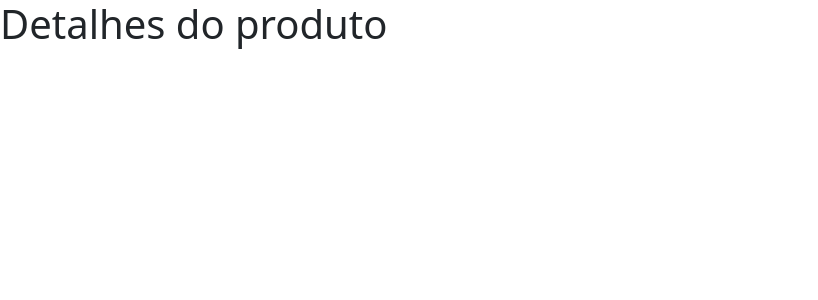
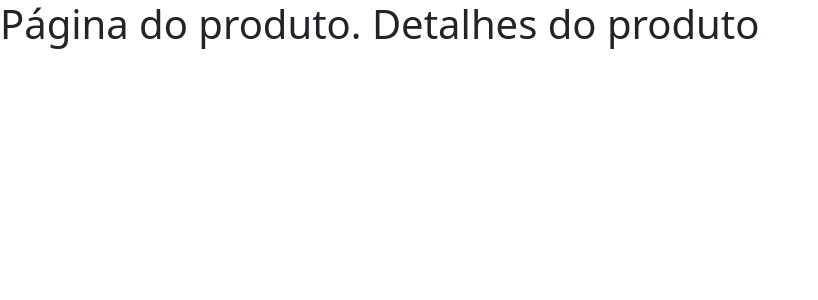
Before and after one commit to thiagorocco/django, a Django app: template pyburguer/burguer/templates/burguer/produto.html in a window 1280 px wide. Shown: the top 300 px of the page, without its empty margins (0-818 px from the left). Run offline with Django 4.2, Linux system fonts and the light colour scheme; the template is opened without the code that fills it, so the values that code supplies are empty.

Commit message:
Arquivo produto.html alterado com tags de reaproveitamento de código django, inserida nova função em views e inserido o novo path em urls

```diff
--- a/pyburguer/burguer/templates/burguer/produto.html
+++ b/pyburguer/burguer/templates/burguer/produto.html
@@ -1,13 +1,5 @@
-<!DOCTYPE html>
-<html lang="pt-br">
-<head>
-    <meta charset="UTF-8">
-    <meta name="viewport" content="width=device-width, initial-scale=1">
-    <title>Bootstrap Demo</title>
-    <link href="https://cdn.jsdelivr.net/npm/bootstrap@5.2.0/dist/css/bootstrap.min.css" rel="stylesheet" integrity="sha384-gH2yIJqKdNHPEq0n4Mqa/HGKIhSkIHeL5AyhkYV8i59U5AR6csBvApHHNl/vI1Bx" crossorigin="anonymous">
-</head>
-<body>
-    <h1>Detalhes do produto</h1>
-    <script src="https://cdn.jsdelivr.net/npm/bootstrap@5.2.0/dist/js/bootstrap.bundle.min.js" integrity="sha384-A3rJD856KowSb7dwlZdYEkO39Gagi7vIsF0jrRAoQmDKKtQBHUuLZ9AsSv4jD4Xa" crossorigin="anonymous"></script>
-</body>
-</html>
+{% extends 'burguer/base.html' %}
+{% block titulo %}Produto{% endblock %}
+{% block content %}
+    <h1>Página do produto. Detalhes do produto</h1>
+{% endblock %}
--- a/pyburguer/burguer/urls.py
+++ b/pyburguer/burguer/urls.py
@@ -4,4 +4,5 @@ from . import views
 
 urlpatterns = [
     path('', views.home, name='home'),
+    path('produto', views.produto, name='produto'),
 ]
--- a/pyburguer/burguer/views.py
+++ b/pyburguer/burguer/views.py
@@ -5,3 +5,5 @@ from django.http import HttpResponse
 def home(request):
     #return HttpResponse('Hello, World!!!')
     return render(request, 'burguer/home.html')
+def produto(request):
+    return render(request,'burguer/produto.html')
```
Also changed, not shown: 1 other file.
